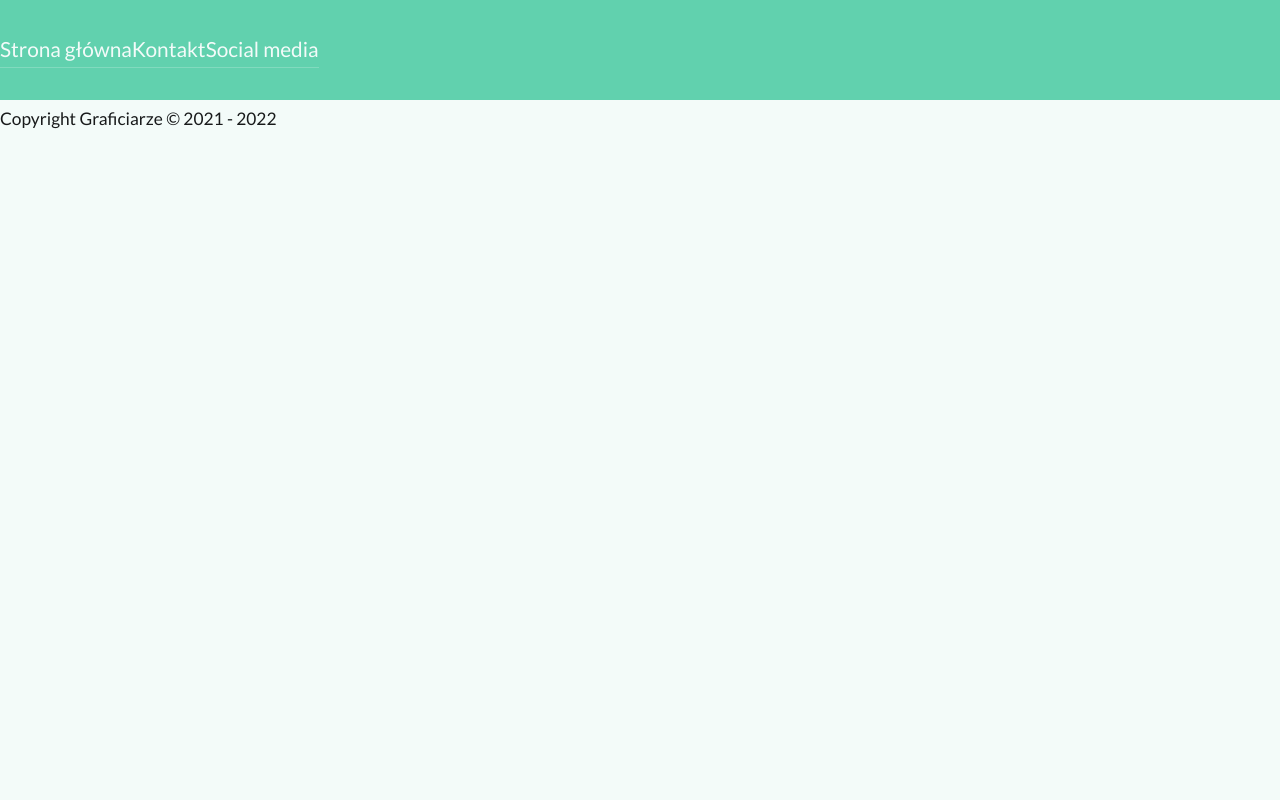
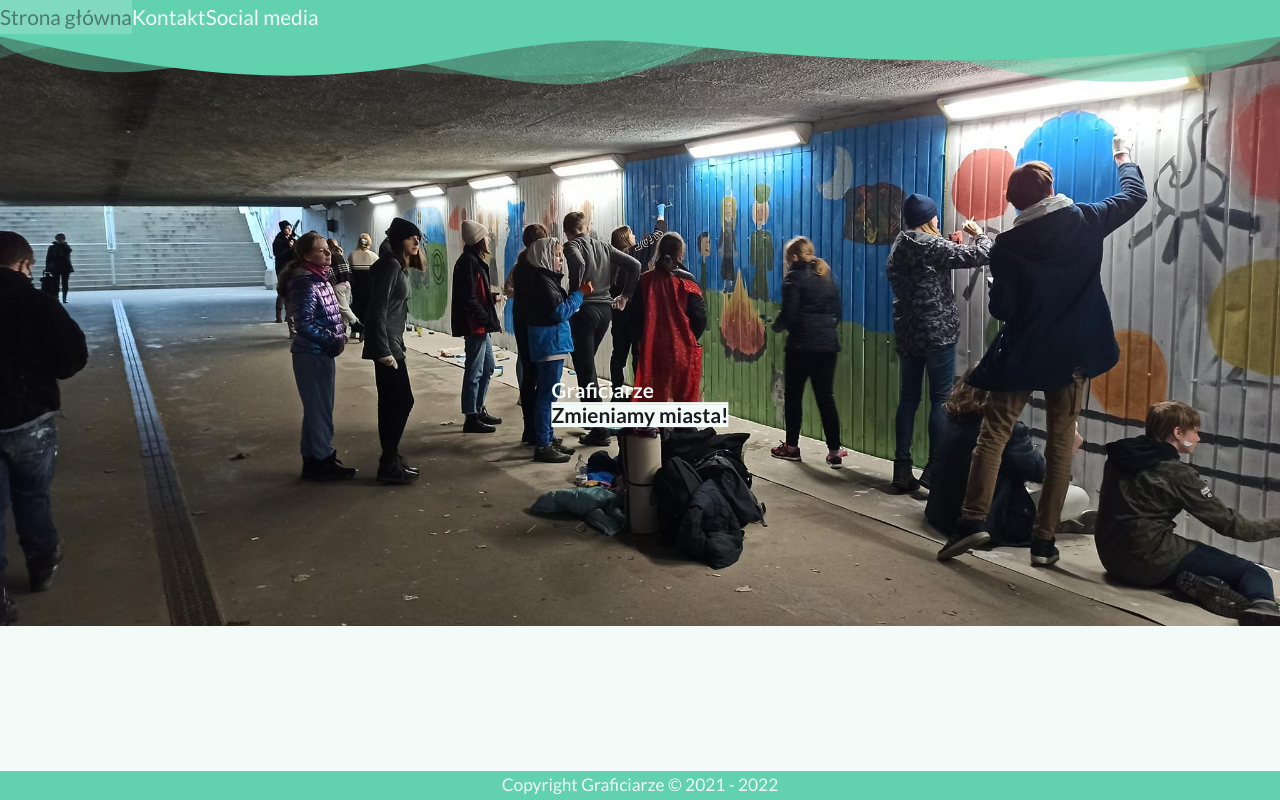
Before and after one commit to pasjonatprogramowania/Graficiarze, a Vue app: page / in a window 1280 px wide. Built offline with nearby package versions, Linux system fonts and the light colour scheme.

Commit message:
add hero banner to site

```diff
--- a/index.html
+++ b/index.html
@@ -4,7 +4,7 @@
         <meta charset="UTF-8" />
         <link rel="icon" href="/favicon.ico" />
         <meta name="viewport" content="width=device-width, initial-scale=1.0" />
-    <title>Vite App</title>
+        <title>Graficiarze</title>
     </head>
     <body>
         <div id="app"></div>
--- a/src/components/Footer.vue
+++ b/src/components/Footer.vue
@@ -12,3 +12,6 @@ export default defineComponent({
   },
 });
 </script>
+<style lang='sass'>
+@import "../styles/footer.sass"
+</style>
--- /dev/null
+++ b/src/components/Hero.vue
@@ -0,0 +1,20 @@
+<template>
+  <div class="hero-container">
+    <img class="hero-banner" src="../icons/hero.jpg" alt="" />
+    <div class="title-wrapper">
+      <h1 class="h1 hero-title">Graficiarze</h1>
+      <h2 class="h3 hero-subtitle">Zmieniamy miasta!</h2>
+    </div>
+    <WaverShape />
+  </div>
+</template>
+<style lang='sass'>
+@import '../styles/hero.sass'
+</style>
+<script lang='ts'>
+import WaverShape from "./WaverShape.vue";
+import { defineComponent } from "vue";
+export default defineComponent({
+  components: { WaverShape },
+});
+</script>
--- a/src/components/Navbar.vue
+++ b/src/components/Navbar.vue
@@ -2,13 +2,13 @@
   <nav>
     <div class="nav-wrapper">
       <button
-        class="btn btn--menu"
+        class="btn--primary btn--menu"
         id="menu-btn"
-        @click="isNavBarExpanded === 'false' ? 'true' : 'false'"
+        @click="changeMobileNavigationState"
         :aria-expanded="isNavBarExpanded"
         aria-label="Otwórz mobilną nawigacje"
       >
-        <menuIcon style="width: 25px; height: 25px" />
+        <menuIcon class="nav-icon" />
       </button>
       <ul class="nav-links" role="navigation">
         <li v-for="(link, index) in navLink" :key="index" role="none">
@@ -23,11 +23,12 @@
     </div>
   </nav>
 </template>
-<script>
+<script lang="ts">
 import menuIcon from "../icons/manu.svg";
+import logo from "../icons/logo.svg";
 import { defineComponent, ref } from "vue";
 export default defineComponent({
-  components: { menuIcon },
+  components: { menuIcon, logo },
   setup() {
     const isNavBarExpanded = ref("false");
     const navLink = [
@@ -47,8 +48,13 @@ export default defineComponent({
         style: "transparent",
       },
     ];
+    const changeMobileNavigationState = () => {
+      isNavBarExpanded.value === "false"
+        ? (isNavBarExpanded.value = "true")
+        : (isNavBarExpanded.value = "false");
+    };
 
-    return { navLink, isNavBarExpanded };
+    return { navLink, isNavBarExpanded, changeMobileNavigationState };
   },
 });
 </script>
--- /dev/null
+++ b/src/components/WaverShape.vue
@@ -0,0 +1,44 @@
+<template>
+  <div class="custom-shape-divider-top-1652343324">
+    <svg
+      data-name="Layer 1"
+      xmlns="http://www.w3.org/2000/svg"
+      viewBox="0 0 1200 120"
+      preserveAspectRatio="none"
+    >
+      <path
+        d="M0,0V46.29c47.79,22.2,103.59,32.17,158,28,70.36-5.37,136.33-33.31,206.8-37.5C438.64,32.43,512.34,53.67,583,72.05c69.27,18,138.3,24.88,209.4,13.08,36.15-6,69.85-17.84,104.45-29.34C989.49,25,1113-14.29,1200,52.47V0Z"
+        opacity=".25"
+        class="shape-fill"
+      ></path>
+      <path
+        d="M0,0V15.81C13,36.92,27.64,56.86,47.69,72.05,99.41,111.27,165,111,224.58,91.58c31.15-10.15,60.09-26.07,89.67-39.8,40.92-19,84.73-46,130.83-49.67,36.26-2.85,70.9,9.42,98.6,31.56,31.77,25.39,62.32,62,103.63,73,40.44,10.79,81.35-6.69,119.13-24.28s75.16-39,116.92-43.05c59.73-5.85,113.28,22.88,168.9,38.84,30.2,8.66,59,6.17,87.09-7.5,22.43-10.89,48-26.93,60.65-49.24V0Z"
+        opacity=".5"
+        class="shape-fill"
+      ></path>
+      <path
+        d="M0,0V5.63C149.93,59,314.09,71.32,475.83,42.57c43-7.64,84.23-20.12,127.61-26.46,59-8.63,112.48,12.24,165.56,35.4C827.93,77.22,886,95.24,951.2,90c86.53-7,172.46-45.71,248.8-84.81V0Z"
+        class="shape-fill"
+      ></path>
+    </svg>
+  </div>
+</template>
+<style lang="sass">
+.custom-shape-divider-top-1652343324
+  position: absolute
+  top: 0
+  left: 0
+  width: 100%
+  overflow: hidden
+  line-height: 0
+
+  & svg
+    position: relative
+    display: block
+    width: calc(165% + 1.3px)
+    height: 55px
+    transform: rotateY(180deg)
+
+  & .shape-fill
+    fill: hsl(var(--primary))
+</style>
--- a/src/layouts/MainLayout.vue
+++ b/src/layouts/MainLayout.vue
@@ -1,16 +1,20 @@
 <template>
   <div class="wrapper">
     <Navbar />
+    <Hero />
     <main>
       <slot />
     </main>
+    <Footer />
   </div>
 </template>
 <script lang="ts">
+import Hero from "../components/Hero.vue";
+import Footer from "../components/Footer.vue";
 import Navbar from "../components/Navbar.vue";
 import { defineComponent } from "vue";
 export default defineComponent({
-  components: { Navbar },
+  components: { Navbar, Footer, Hero },
 });
 </script>
 <style lang="sass">
--- a/src/pages/Index.vue
+++ b/src/pages/Index.vue
@@ -1,12 +1,11 @@
 <template>
-  <MainLayout> <Footer /></MainLayout>
+  <MainLayout> </MainLayout>
 </template>
 <script lang="ts">
 import MainLayout from "../layouts/MainLayout.vue";
-import Footer from "../components/Footer.vue";
 import { defineComponent } from "vue";
 export default defineComponent({
-  components: { MainLayout, Footer },
+  components: { MainLayout },
 });
 </script>
 <style lang="sass">
--- /dev/null
+++ b/src/styles/footer.sass
@@ -0,0 +1,6 @@
+footer
+  display: flex
+  justify-content: center
+  padding: var(--size-2)
+  color: hsl(var(--white))
+  background-color: hsl(var(--primary))
--- /dev/null
+++ b/src/styles/hero.sass
@@ -0,0 +1,21 @@
+
+.title-wrapper
+  position: absolute
+  display: grid
+  gap: var(--size-3)
+  top: 50%
+  left: 50%
+  transform: translate(-50%, -50%)
+  vertical-align: middle
+.hero-title
+  color: hsl(var(--white))
+  border-bottom: 2px solid hsl(var(--white))
+.hero-subtitle
+  color: hsl(var(--text))
+  background-color: hsl(var(--white))
+.hero-banner
+  position: relative
+  z-index: 0
+  object-fit: cover
+.hero-container
+  position: relative
--- a/src/styles/mainLayout.sass
+++ b/src/styles/mainLayout.sass
@@ -52,12 +52,10 @@ main
     max-width: 1500px
     margin: auto
 
-
     &-sm
         width: 100%
         max-width: 1200px
         margin: auto
-
 
     &-xs
         width: 100%
@@ -113,5 +111,10 @@ main
     color: hsl(var(--white))
     text-decoration: none
     padding: var(--size-2) var(--size-fluid-4)
+    border-radius: var(--radius-1)
+.btn--primary
+    color: hsl(var(--white))
+    text-decoration: none
+    padding: var(--size-2) var(--size-fluid-4)
     background-color: hsl(var(--primary))
     border-radius: var(--radius-1)
--- a/src/styles/navbar.sass
+++ b/src/styles/navbar.sass
@@ -1,6 +1,6 @@
 .nav-container
     display: flex
-    justify-content: center
+    justify-content: space-between
     align-items: center
     padding: var(--size-fluid-2)
 
@@ -10,63 +10,51 @@
     align-content: center
     background-color: hsl(var(--primary))
     gap: var(--size-3)
-    height: 100px
+
+.nav-wrapper
+    height: var(--size-fluid-5)
+.nav-icon
+    width: var(--size-5)
 
 .nav-links
+    z-index: 999
+    position: absolute
+    justify-content: center
+    align-items: center
+    transform: translateY(-200%)
     flex-direction: column
-    transform: translateY(-200%)
-    position: absolute
-    top: var(--size-fluid-4)
     left: 0
     right: 0
-    text-align: center
+    top: var(--size-fluid-5)
     padding: var(--size-3)
     border-bottom: 2px solid hsl(var(--gray))
 
-.logo
-    position: absolute
-    transform: (translate(-50%, -50%))
-    top: 50%
-    right: 50%
-
-li[role='none'],
-.nav-link
-    width: 100%
-    display: block
-    font-size: var(--font-size-1)
-
-    .btn--menu[aria-expanded='true'] + .nav-link
+.btn--menu
+    border: none
+    &[aria-expanded="true"] + .nav-links
         transform: translateY(0)
 
-.btn--link
-    border-bottom: 1px solid hsl(var(--accent))
+li[role='none'],.nav-link
+    list-style-type: none
+    text-align: center
+    display: block
+    width: 100%
+    &:hover
+        background-color: hsl(var(--accent))
+        color: hsl(var(--text)/0.5)
 
-    &:hover
-        color: hsl(var(--text) / 0.7) !important
-        background-color: hsl(var(--accent)) !important
-
-.btn--menu
-    display: grid
-    place-items: center
-    border: none
-    padding-inline: var(--size-2)
-
-@media (min-width: 900px)
-    .nav-wrapper
-        gap: var(--size-4)
-
+@media (min-width: 900px )
+    .nav-logo
+        display: none
+    .nav-links
+        transform: translateY(0)
+        flex-direction: row
+        position: static
+        border: none
+        padding: 0
+        inset: initial
+    li[role='none'],.nav-link
+        width: initial
+        font-size: var(--font-size-0)
     .btn--menu
         display: none
-
-    .nav-links
-        flex-direction: row
-        position: static
-        transform: translateY(0)
-        border: none
-        background-color: transparent
-        align-items: center
-
-    li[role='none'],
-    .nav-link
-        width: initial
-        font-size: var(--font-size-0)
```
Also changed, not shown: src/icons/hero.jpg (added), src/icons/logo.svg. Lines whose indentation alone changed are shown as unchanged.
